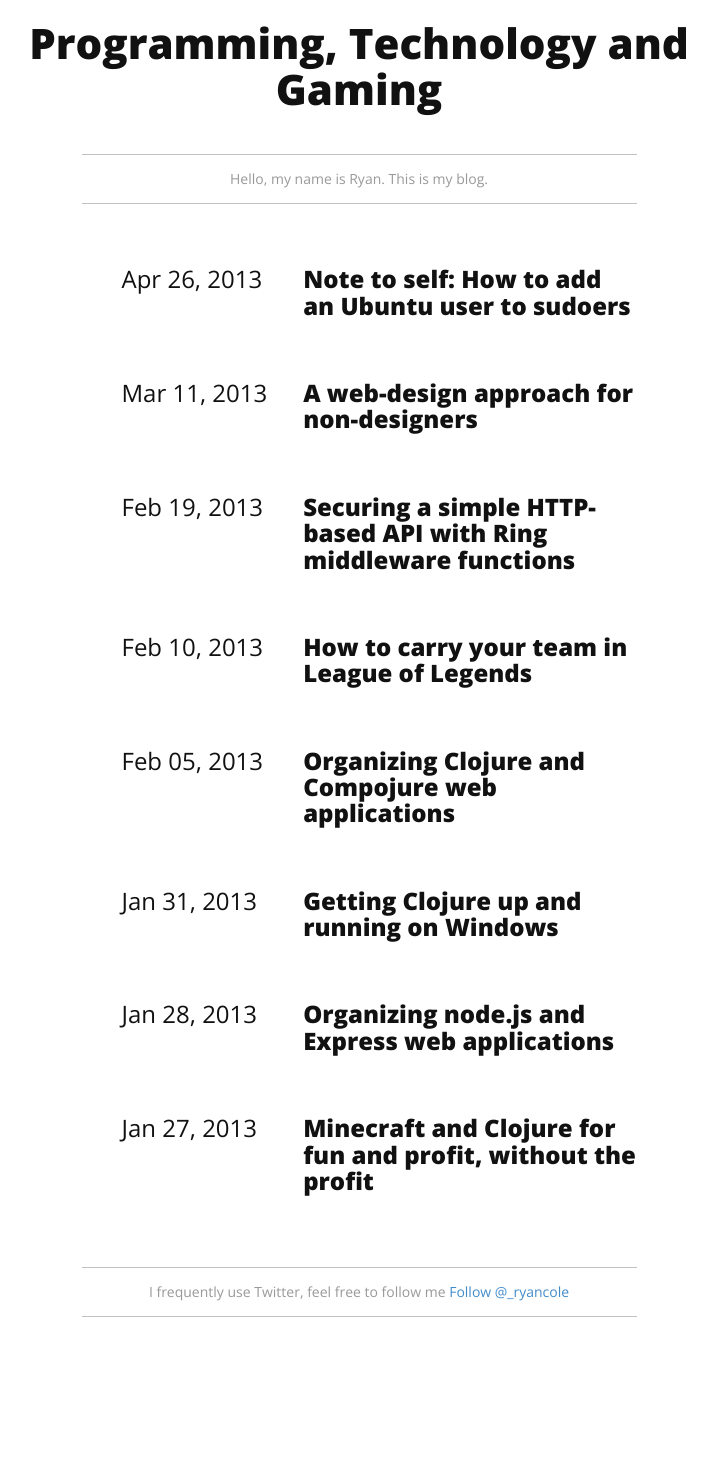
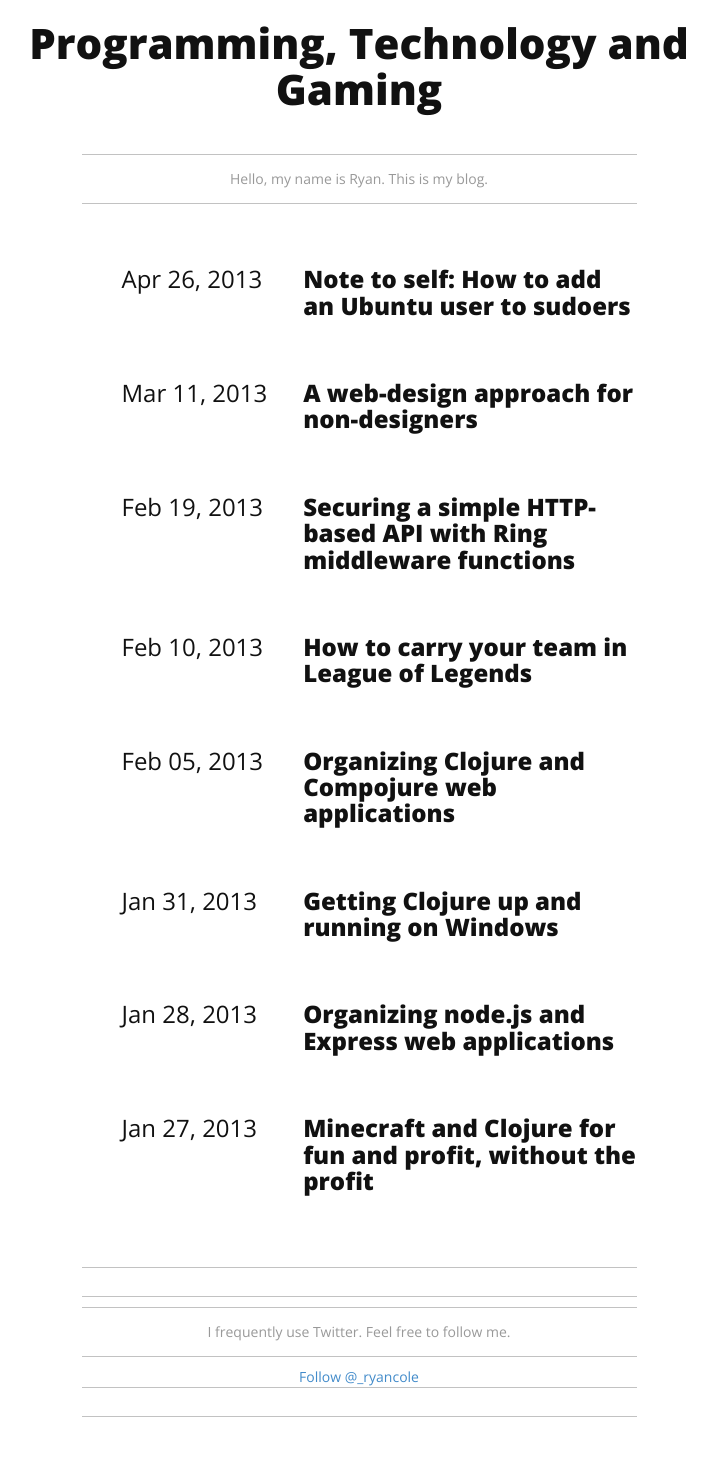
Before and after one commit to ryancole/ryancole.github.com, a Jekyll site: the page built from index.html, in a window 1280 px wide. Shown: the whole page, without its empty margins (281-998 px from the left). Built offline with Jekyll 4.4.1, drawn with Linux system fonts in a browser that asks for light colours; comment, search, counter and statistics services are not loaded; before the commit the page ends 1359 px from its top, so only the background shows below that.

```diff
--- a/_layouts/default.html
+++ b/_layouts/default.html
@@ -60,7 +60,7 @@
       <div class="row">
         <div class="col-sm-6 col-sm-offset-3 text-muted" id="entry-contact">
           <p>
-              I frequently use Twitter, feel free to follow me
+              <p>I frequently use Twitter. Feel free to follow me.</p>
               <a href="https://twitter.com/_ryancole" class="twitter-follow-button" data-show-count="false" data-lang="en">Follow @_ryancole</a>
               <script>!function(d,s,id){var js,fjs=d.getElementsByTagName(s)[0];if(!d.getElementById(id)){js=d.createElement(s);js.id=id;js.src="//platform.twitter.com/widgets.js";fjs.parentNode.insertBefore(js,fjs);}}(document,"script","twitter-wjs");</script>
           </p>
```
